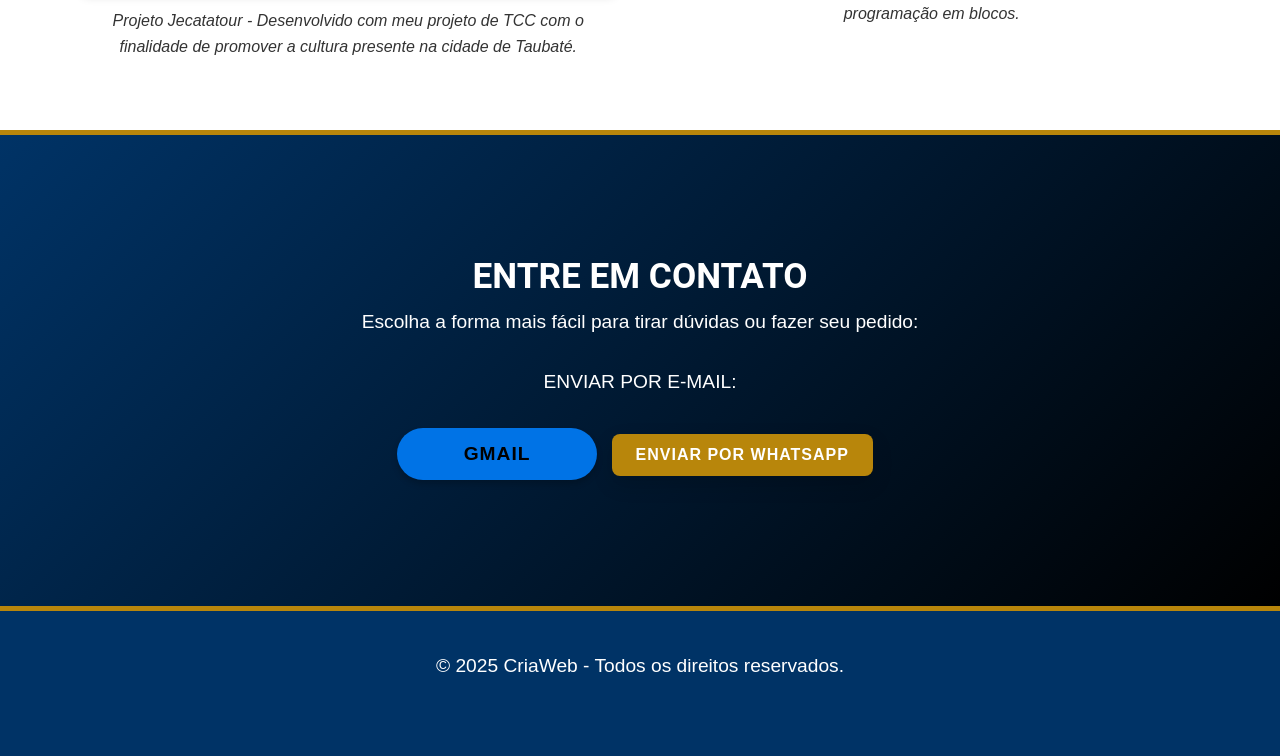
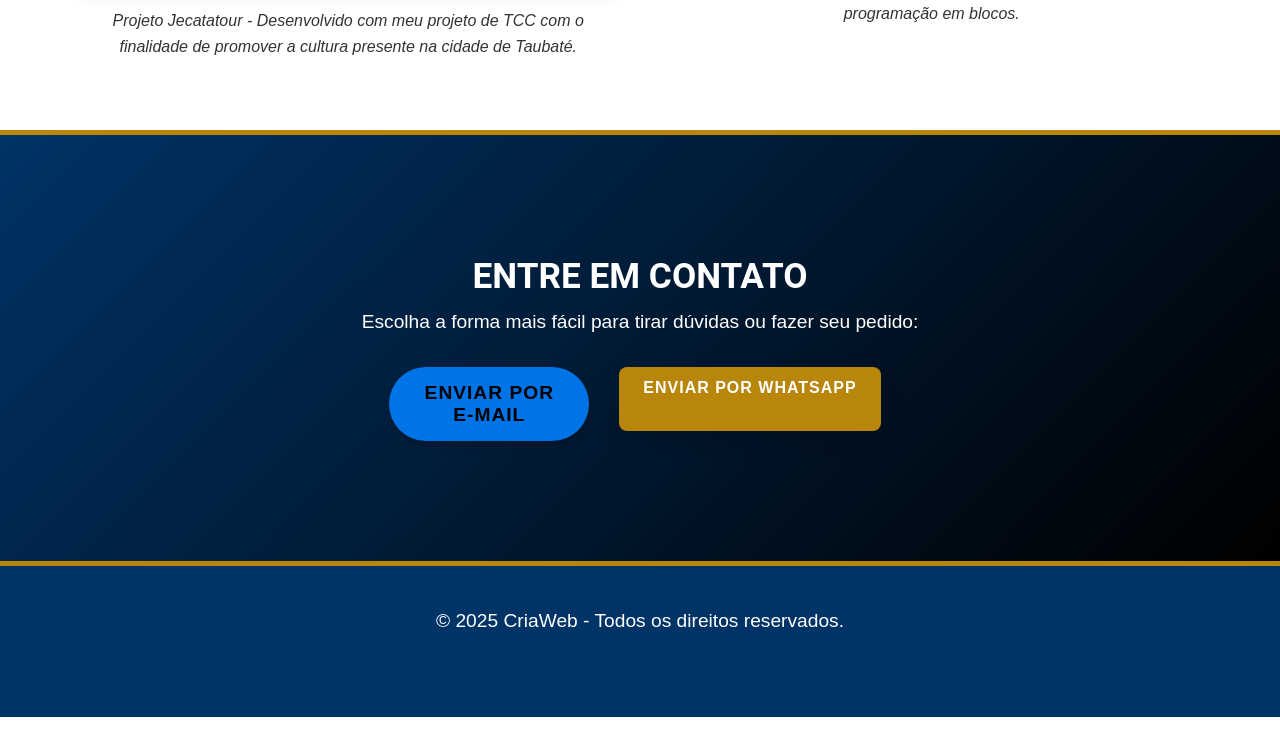
Before and after one commit to ryueik/CriaWeb, a plain HTML site: page index.html in a window 1280 px wide. Shown: the part 1500-2256 px from the top of the page. After the commit the page ends 2217 px from the top, so only its background shows below. Drawn offline with Linux system fonts and the light colour scheme.

Commit message:
Update index.html

```diff
--- a/index.html
+++ b/index.html
@@ -90,9 +90,7 @@
       <h2>Entre em Contato</h2>
       <p>Escolha a forma mais fácil para tirar dúvidas ou fazer seu pedido:</p>
       <div class="contato-opcoes">
-      <div class="contato-email">
-  <p>ENVIAR POR E-MAIL:</p>
-  <a href="https://mail.google.com/mail/?view=cm&to=criawebdev@gmail.com&su=Quero%20um%20site&body=Olá,%20gostaria%20de%20fazer%20um%20site.%20Como%20funciona?" target="_blank" class="btn-contato email">Gmail</a>
+  <a href="https://mail.google.com/mail/?view=cm&to=criawebdev@gmail.com&su=Quero%20um%20site&body=Olá,%20gostaria%20de%20fazer%20um%20site.%20Como%20funciona?" target="_blank" class="btn-contato email">ENVIAR POR E-MAIL</a>
         <a href="https://wa.me/5512974117747" class="btn-primary">Enviar por WhatsApp</a>
       </div>
     </div>
```
